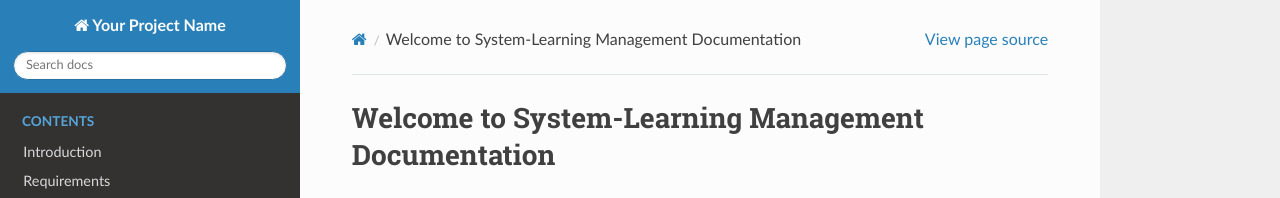
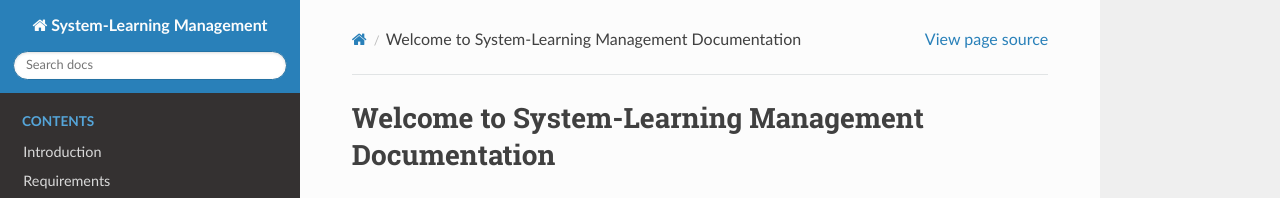
Before and after one commit to vanHeemstraSystems/system-learning-management, a Sphinx documentation site: the page built from docs/source/index.rst, in a window 1280 px wide. Shown: the top 198 px of the page. Built offline with Sphinx 7.4.7 and the Read the Docs theme 3.1.0, drawn with Linux system fonts in a browser that asks for light colours.

Commit message:
Update conf.py

```diff
--- a/docs/source/conf.py
+++ b/docs/source/conf.py
@@ -1,7 +1,7 @@
 # Configuration file for the Sphinx documentation builder.
 
 # -- Project information -----------------------------------------------------
-project = 'Your Project Name'
+project = 'System-Learning Management'
 copyright = '2025 - present, van Heemstra Systems'
 author = 'Willem van Heemstra'
 
```
